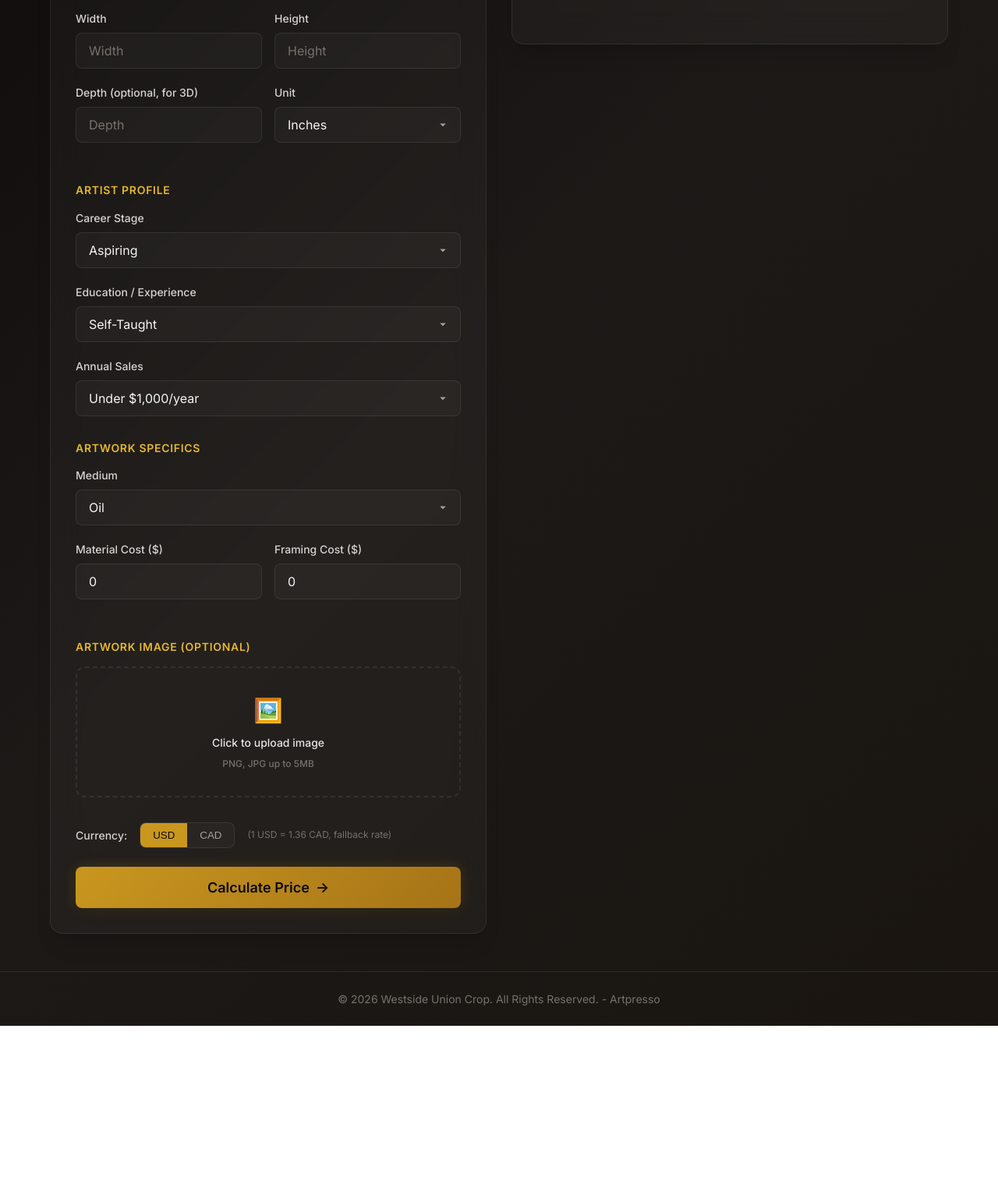
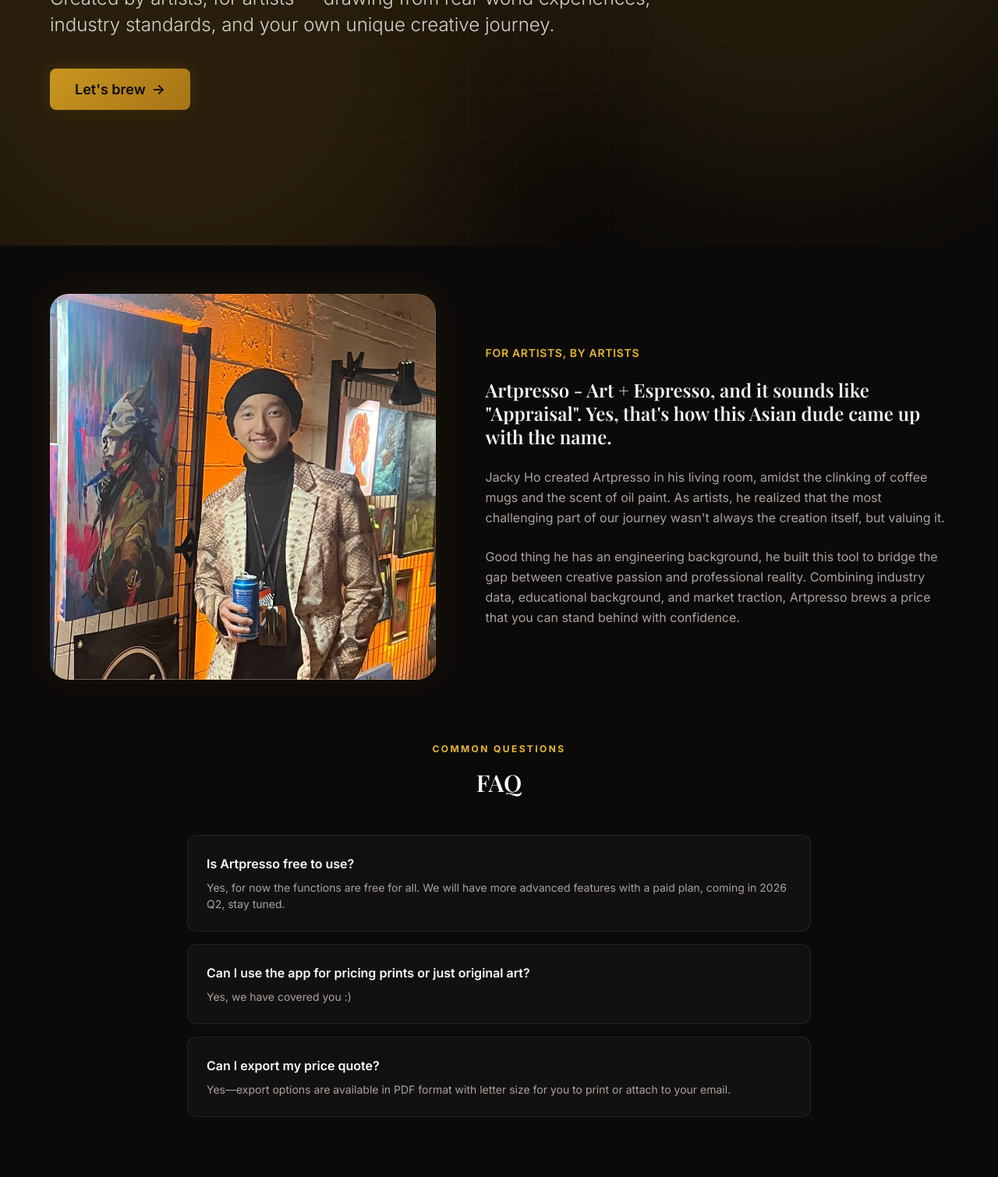
Before and after one commit to nfscars001/Artpresso, a website built with Vite: page index.html in a window 1280 px wide. Shown: the part 485-1995 px from the top of the page at 78% size. Before the commit the page ends 1801 px from the top, so only its background shows below. Built offline with nearby package versions, Linux system fonts and the light colour scheme; no server answers.

Commit message:
feat: Introduce a landing page with new styles, implement view management, and update global background.

```diff
--- a/src/main.ts
+++ b/src/main.ts
@@ -1,5 +1,6 @@
 import './styles/global.css';
 import './styles/app.css';
+import './styles/landing.css';
 import {
   type ArtworkDetails,
   type Currency,
@@ -18,6 +19,8 @@
 import { generatePDF } from './utils/pdfExport';
 
 // ===== State =====
+type View = 'landing' | 'calculator';
+let currentView: View = 'landing';
 let currentCurrency: Currency = 'USD';
 let exchangeRate = 1.36;
 let exchangeRateDate = '';
@@ -44,7 +47,7 @@
       <header class="header">
         <div class="container">
           <div class="header-content">
-            <div class="logo">
+            <div class="logo cursor-pointer" id="navLogo">
               <span class="logo-icon">☕</span>
               <span class="logo-text">Artpresso</span>
             </div>
@@ -54,12 +57,127 @@
       </header>
 
       <main class="main">
+        <div id="viewContainer">
+          ${renderLandingView()}
+          ${renderCalculatorView()}
+        </div>
+      </main>
+
+      <footer class="footer">
         <div class="container">
+          <p>© 2026 Westside Union Crop. All Rights Reserved. - Artpresso</p>
+        </div>
+      </footer>
+    </div>
+  `;
+
+  updateViewVisibility();
+}
+
+function renderLandingView(): string {
+  return `
+    <div id="landingView" class="landing-view ${currentView === 'landing' ? '' : 'hidden'}">
+      <div class="bg-grid"></div>
+      <div class="bg-aura"></div>
+
+      <!-- Hero Section -->
+      <section class="hero-section">
+        <div class="container">
+          <div class="hero-content">
+            <h1 class="hero-title animate-slide-up" data-delay="1">PROFESSIONAL ART PRICING, SIMPLIFIED.</h1>
+            <p class="hero-subtitle animate-slide-up" data-delay="2">
+              Created by artists, for artists — drawing from real-world experiences, industry standards, and your own unique creative journey.
+            </p>
+            <div class="hero-actions animate-slide-up" data-delay="3">
+              <button class="btn btn-primary btn-lg" id="letsBrewBtn">
+                <span>Let's brew</span>
+                <span class="btn-icon">→</span>
+              </button>
+            </div>
+          </div>
+        </div>
+      </section>
+
+      <!-- About Section -->
+      <section class="about-section" id="about">
+        <div class="container">
+          <div class="about-grid">
+            <div class="about-image">
+              <img src="/about-profile.jpg" alt="Jacky Ho - Creator of Artpresso">
+            </div>
+            <div class="about-content">
+              <h2 class="section-title">For artists, by artists</h2>
+              <h3 class="about-header">Artpresso - Art + Espresso, and it sounds like "Appraisal". Yes, that's how this Asian dude came up with the name.</h3>
+              <p>Jacky Ho created Artpresso in his living room, amidst the clinking of coffee mugs and the scent of oil paint. As artists, he realized that the most challenging part of our journey wasn't always the creation itself, but valuing it.</p>
+              <p>Good thing he has an engineering background, he built this tool to bridge the gap between creative passion and professional reality. Combining industry data, educational background, and market traction, Artpresso brews a price that you can stand behind with confidence.</p>
+            </div>
+          </div>
+        </div>
+      </section>
+
+      <!-- FAQ Section -->
+      <section class="faq-section" id="faq">
+        <div class="container">
+          <div class="section-header">
+            <span class="section-label">Common Questions</span>
+            <h2>FAQ</h2>
+          </div>
+          <div class="faq-grid">
+            <div class="faq-item">
+              <p class="faq-question">Is Artpresso free to use?</p>
+              <p class="faq-answer">Yes, for now the functions are free for all. We will have more advanced features with a paid plan, coming in 2026 Q2, stay tuned.</p>
+            </div>
+            <div class="faq-item">
+              <p class="faq-question">Can I use the app for pricing prints or just original art?</p>
+              <p class="faq-answer">Yes, we have covered you :)</p>
+            </div>
+            <div class="faq-item">
+              <p class="faq-question">Can I export my price quote?</p>
+              <p class="faq-answer">Yes—export options are available in PDF format with letter size for you to print or attach to your email.</p>
+            </div>
+          </div>
+        </div>
+      </section>
+
+      <!-- Contact Section -->
+      <section class="contact-section" id="contact">
+        <div class="container">
+          <div class="card contact-card">
+            <div class="section-header">
+              <span class="section-label">Reach Out</span>
+              <h2>Contact Us</h2>
+            </div>
+            <p>Still have questions? We'd love to hear from you.</p>
+            <div class="contact-info">
+              <a href="mailto:hello@artpresso.com" class="contact-link">
+                <span class="contact-icon">✉️</span>
+                <span>hello@artpresso.com</span>
+              </a>
+              <div class="contact-link">
+                <span class="contact-icon">📍</span>
+                <span>Digital Studio</span>
+              </div>
+            </div>
+          </div>
+        </div>
+      </section>
+    </div>
+  `;
+}
+
+function renderCalculatorView(): string {
+  return `
+    <div id="calculatorView" class="container ${currentView === 'calculator' ? '' : 'hidden'}">
+      <div class="bg-grid"></div>
+      <div class="bg-aura"></div>
       <div class="layout">
         <!-- Left Column: Form -->
         <div class="form-column">
           <div class="card">
-                <h2 class="card-title">Artwork Details</h2>
+            <div class="flex-between mb-6">
+              <h2 class="card-title mb-0">Artwork Details</h2>
+              <button class="btn btn-secondary btn-sm" id="backToLanding">← Back</button>
+            </div>
 
             <form id="artworkForm">
               <!-- Basic Info -->
@@ -214,31 +332,64 @@
         </div>
       </div>
     </div>
-      </main>
-
-      <footer class="footer">
-        <div class="container">
-          <p>© 2026 Westside Union Crop. All Rights Reserved. - Artpresso</p>
-        </div>
-      </footer>
-    </div>
   `;
 }
 
+function updateViewVisibility() {
+  const landing = document.getElementById('landingView');
+  const calculator = document.getElementById('calculatorView');
+
+  if (currentView === 'landing') {
+    landing?.classList.remove('hidden');
+    calculator?.classList.add('hidden');
+    window.scrollTo(0, 0);
+  } else {
+    landing?.classList.add('hidden');
+    calculator?.classList.remove('hidden');
+    window.scrollTo(0, 0);
+    setupCalculatorListeners();
+  }
+}
+
 function setupEventListeners() {
-  // Form submission
+  // Navigation
+  document.getElementById('navLogo')?.addEventListener('click', () => {
+    currentView = 'landing';
+    updateViewVisibility();
+  });
+
+  document.addEventListener('click', (e) => {
+    const target = e.target as HTMLElement;
+    if (target.id === 'letsBrewBtn' || target.closest('#letsBrewBtn')) {
+      currentView = 'calculator';
+      updateViewVisibility();
+    }
+
+    if (target.id === 'backToLanding' || target.closest('#backToLanding')) {
+      currentView = 'landing';
+      updateViewVisibility();
+    }
+  });
+
+  if (currentView === 'calculator') {
+    setupCalculatorListeners();
+  }
+}
+
+function setupCalculatorListeners() {
   const form = document.getElementById('artworkForm') as HTMLFormElement;
+  if (form) {
+    form.removeEventListener('submit', handleCalculate);
     form.addEventListener('submit', handleCalculate);
+  }
 
-  // Currency toggle
   const toggleButtons = document.querySelectorAll('.toggle-btn');
   toggleButtons.forEach(btn => {
     btn.addEventListener('click', () => handleCurrencyChange(btn as HTMLElement));
   });
 
-  // Image upload
   const imageInput = document.getElementById('artworkImage') as HTMLInputElement;
-  imageInput.addEventListener('change', handleImageUpload);
+  imageInput?.addEventListener('change', handleImageUpload);
 }
 
 function handleCurrencyChange(btn: HTMLElement) {
@@ -294,10 +445,17 @@
 }
 
 function getFormData(): ArtworkDetails | null {
-  const title = (document.getElementById('title') as HTMLInputElement).value.trim();
-  const artistName = (document.getElementById('artistName') as HTMLInputElement).value.trim();
-  const width = parseFloat((document.getElementById('width') as HTMLInputElement).value);
-  const height = parseFloat((document.getElementById('height') as HTMLInputElement).value);
+  const titleInput = document.getElementById('title') as HTMLInputElement;
+  const artistInput = document.getElementById('artistName') as HTMLInputElement;
+  const widthInput = document.getElementById('width') as HTMLInputElement;
+  const heightInput = document.getElementById('height') as HTMLInputElement;
+
+  if (!titleInput || !artistInput || !widthInput || !heightInput) return null;
+
+  const title = titleInput.value.trim();
+  const artistName = artistInput.value.trim();
+  const width = parseFloat(widthInput.value);
+  const height = parseFloat(heightInput.value);
   const depth = parseFloat((document.getElementById('depth') as HTMLInputElement).value) || undefined;
   const unit = (document.getElementById('unit') as HTMLSelectElement).value as 'inches' | 'cm';
   const careerStage = (document.getElementById('careerStage') as HTMLSelectElement).value as ArtworkDetails['careerStage'];
@@ -454,14 +612,16 @@
   `;
 
   // Add event listeners
-  document.getElementById('detailsToggle')!.addEventListener('click', () => {
-    const detailsContent = document.getElementById('detailsContent')!;
-    const arrow = document.querySelector('.toggle-arrow')!;
+  document.getElementById('detailsToggle')?.addEventListener('click', () => {
+    const detailsContent = document.getElementById('detailsContent');
+    const arrow = document.querySelector('.toggle-arrow');
+    if (detailsContent && arrow) {
       detailsContent.classList.toggle('hidden');
       arrow.textContent = detailsContent.classList.contains('hidden') ? '▼' : '▲';
+    }
   });
 
-  document.getElementById('exportPdfBtn')!.addEventListener('click', () => {
+  document.getElementById('exportPdfBtn')?.addEventListener('click', () => {
     generatePDF(artwork, calc);
   });
 
--- a/src/styles/global.css
+++ b/src/styles/global.css
@@ -21,8 +21,9 @@
     font-weight: var(--font-regular);
     line-height: var(--leading-normal);
     color: var(--color-neutral-100);
-    background: linear-gradient(135deg, var(--color-neutral-950) 0%, var(--color-neutral-900) 50%, #1a1510 100%);
+    background-color: var(--color-neutral-950);
     min-height: 100vh;
+    margin: 0;
 }
 
 /* ===== Typography ===== */
--- /dev/null
+++ b/src/styles/landing.css
@@ -0,0 +1,279 @@
+/* ===== Landing Page Sections ===== */
+.landing-view {
+    display: flex;
+    flex-direction: column;
+    gap: var(--space-20);
+    position: relative;
+}
+
+/* ===== Background Effects ===== */
+.bg-grid {
+    position: fixed;
+    inset: 0;
+    background-image:
+        linear-gradient(to right, rgba(201, 151, 31, 0.05) 1px, transparent 1px),
+        linear-gradient(to bottom, rgba(201, 151, 31, 0.05) 1px, transparent 1px);
+    background-size: 60px 60px;
+    mask-image: radial-gradient(circle at center, black, transparent 80%);
+    pointer-events: none;
+    z-index: -1;
+}
+
+.bg-aura {
+    position: fixed;
+    inset: 0;
+    pointer-events: none;
+    z-index: -1;
+    overflow: hidden;
+}
+
+.bg-aura::before,
+.bg-aura::after {
+    content: '';
+    position: absolute;
+    width: 60vw;
+    height: 60vw;
+    border-radius: 50%;
+    filter: blur(100px);
+    opacity: 0.15;
+    animation: auraFloat 20s infinite alternate cubic-bezier(0.4, 0, 0.2, 1);
+}
+
+.bg-aura::before {
+    top: -10%;
+    right: -10%;
+    background: var(--color-primary-500);
+}
+
+.bg-aura::after {
+    bottom: -10%;
+    left: -10%;
+    background: var(--color-primary-600);
+    animation-delay: -10s;
+}
+
+@keyframes auraFloat {
+    0% {
+        transform: translate(0, 0) scale(1);
+        opacity: 0.1;
+    }
+
+    100% {
+        transform: translate(-5%, 5%) scale(1.1);
+        opacity: 0.2;
+    }
+}
+
+.hero-section {
+    min-height: 80vh;
+    display: flex;
+    align-items: center;
+    position: relative;
+    padding: var(--space-20) 0;
+}
+
+.hero-content {
+    position: relative;
+    z-index: 1;
+    max-width: 800px;
+}
+
+.hero-title {
+    font-size: clamp(2.5rem, 8vw, 4.5rem);
+    text-transform: uppercase;
+    letter-spacing: -0.02em;
+    line-height: 1;
+    margin-bottom: var(--space-6);
+    background: linear-gradient(135deg, var(--color-neutral-50) 0%, var(--color-neutral-400) 100%);
+    -webkit-background-clip: text;
+    background-clip: text;
+    -webkit-text-fill-color: transparent;
+}
+
+.hero-subtitle {
+    font-size: clamp(1.125rem, 3vw, 1.5rem);
+    color: var(--color-neutral-300);
+    margin-bottom: var(--space-10);
+    font-family: var(--font-sans);
+    font-weight: var(--font-light);
+    line-height: 1.4;
+}
+
+.hero-actions {
+    display: flex;
+    gap: var(--space-6);
+}
+
+/* ===== Section Styles ===== */
+.section-header {
+    text-align: center;
+    margin-bottom: var(--space-12);
+}
+
+.section-label {
+    color: var(--color-primary-400);
+    font-size: var(--text-xs);
+    font-weight: var(--font-bold);
+    text-transform: uppercase;
+    letter-spacing: 0.2em;
+    display: block;
+    margin-bottom: var(--space-4);
+}
+
+/* ===== About Section ===== */
+.about-grid {
+    display: grid;
+    grid-template-columns: 1fr 1.2fr;
+    gap: var(--space-16);
+    align-items: center;
+}
+
+@media (max-width: 900px) {
+    .about-grid {
+        grid-template-columns: 1fr;
+        gap: var(--space-10);
+    }
+}
+
+.about-image {
+    position: relative;
+    border-radius: var(--radius-2xl);
+    overflow: hidden;
+    aspect-ratio: 1;
+    box-shadow: var(--shadow-xl), 0 0 40px rgba(201, 151, 31, 0.1);
+}
+
+.about-image img {
+    width: 100%;
+    height: 100%;
+    object-fit: cover;
+}
+
+.about-image::after {
+    content: '';
+    position: absolute;
+    inset: 0;
+    border: 1px solid var(--glass-border);
+    border-radius: inherit;
+    pointer-events: none;
+}
+
+.about-content {
+    display: flex;
+    flex-direction: column;
+    gap: var(--space-6);
+}
+
+.about-content .section-title {
+    margin-bottom: 0;
+}
+
+.about-header {
+    font-family: var(--font-display);
+    font-size: var(--text-2xl);
+    line-height: var(--leading-tight);
+    color: var(--color-neutral-100);
+    margin: 0;
+}
+
+.about-content p {
+    color: var(--color-neutral-400);
+    line-height: var(--leading-relaxed);
+    margin: 0;
+}
+
+/* ===== FAQ Section ===== */
+.faq-grid {
+    max-width: 800px;
+    margin: 0 auto;
+    display: flex;
+    flex-direction: column;
+    gap: var(--space-4);
+}
+
+.faq-item {
+    background: var(--glass-bg);
+    border: 1px solid var(--glass-border);
+    border-radius: var(--radius-lg);
+    padding: var(--space-6);
+    transition: all var(--transition-base);
+}
+
+.faq-item:hover {
+    border-color: var(--color-primary-400);
+    background: rgba(255, 255, 255, 0.05);
+}
+
+.faq-question {
+    color: var(--color-neutral-50);
+    font-weight: var(--font-semibold);
+    margin-bottom: var(--space-2);
+}
+
+.faq-answer {
+    color: var(--color-neutral-400);
+    font-size: var(--text-sm);
+    margin: 0;
+}
+
+/* ===== Contact Section ===== */
+.contact-section {
+    text-align: center;
+    padding-bottom: var(--space-20);
+}
+
+.contact-card {
+    max-width: 600px;
+    margin: 0 auto;
+    padding: var(--space-12);
+}
+
+.contact-info {
+    margin-top: var(--space-8);
+    display: flex;
+    justify-content: center;
+    gap: var(--space-10);
+}
+
+.contact-link {
+    display: flex;
+    flex-direction: column;
+    align-items: center;
+    gap: var(--space-2);
+}
+
+.contact-icon {
+    font-size: var(--text-2xl);
+}
+
+.hidden {
+    display: none !important;
+}
+
+@keyframes slideUp {
+    from {
+        opacity: 0;
+        transform: translateY(30px);
+    }
+
+    to {
+        opacity: 1;
+        transform: translateY(0);
+    }
+}
+
+.animate-slide-up {
+    animation: slideUp 0.8s cubic-bezier(0.16, 1, 0.3, 1) forwards;
+}
+
+[data-delay="1"] {
+    animation-delay: 0.1s;
+}
+
+[data-delay="2"] {
+    animation-delay: 0.2s;
+}
+
+[data-delay="3"] {
+    animation-delay: 0.3s;
+}
```
Also changed, not shown: public/about-profile.jpg (added), 1 other file. Lines whose indentation alone changed are shown as unchanged.
